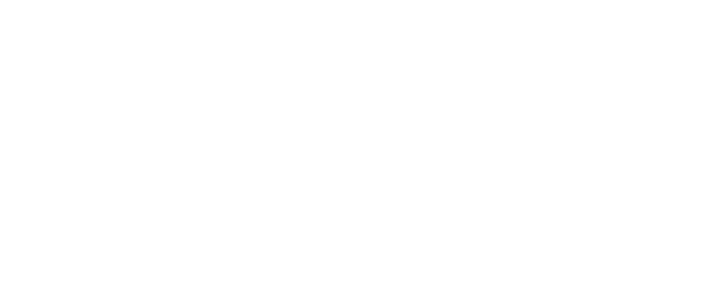
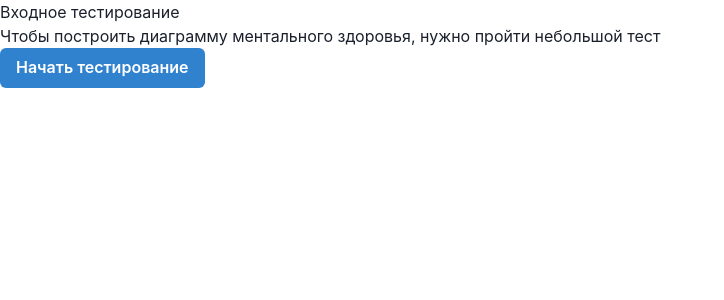
Before and after one commit to totdlinnyy1/mental_health, a React (Vite) app: page / in a window 1280 px wide. Shown: the top 300 px of the page, without its empty margins (0-724 px from the left). Built offline with nearby package versions, Linux system fonts and the light colour scheme.

Commit message:
feat: added button and discription to it

```diff
--- a/src/pages/index.tsx
+++ b/src/pages/index.tsx
@@ -7,7 +7,7 @@
 import Start from './start'
 
 const router = createBrowserRouter(
-  createRoutesFromElements(<Route path='/' element={<Start />} />)
+  createRoutesFromElements(<Route path='/' element={<Start path={'/'} />} />)
 )
 
 export default router
--- a/src/pages/start/index.tsx
+++ b/src/pages/start/index.tsx
@@ -1,8 +1,21 @@
 import {Box} from '@chakra-ui/react'
 import {ComponentType} from 'react'
 
-const Start: ComponentType = () => {
-  return <Box></Box>
+import StartTestButton from '../../share/buttons/start_testing/start_test_button'
+import HeadText from '../../share/head_text/head_text'
+import IPath from '../../share/interfaces/button_path/IPath'
+
+const Start: ComponentType<IPath> = props => {
+  return (
+    <Box>
+      <HeadText />
+      <p>
+        Чтобы построить диаграмму ментального здоровья, нужно пройти небольшой
+        тест
+      </p>
+      <StartTestButton path={props.path} />
+    </Box>
+  )
 }
 
 export default Start
--- /dev/null
+++ b/src/share/buttons/start_testing/start_test_button.tsx
@@ -0,0 +1,14 @@
+import {Button} from '@chakra-ui/react'
+import {ComponentType} from 'react'
+import {Link} from 'react-router-dom'
+
+import IPath from '../../interfaces/button_path/IPath'
+
+const StartTestButton: ComponentType<IPath> = ({path}) => {
+  return (
+    <Link to={path}>
+      <Button colorScheme='blue'>Начать тестирование</Button>
+    </Link>
+  )
+}
+export default StartTestButton
--- /dev/null
+++ b/src/share/head_text/head_text.tsx
@@ -0,0 +1,10 @@
+import {ComponentType} from 'react'
+
+const HeadText: ComponentType = () => {
+  return (
+    <div>
+      <h2>Входное тестирование</h2>
+    </div>
+  )
+}
+export default HeadText
--- /dev/null
+++ b/src/share/interfaces/button_path/IPath.ts
@@ -0,0 +1,3 @@
+export default interface IPath {
+  path: string
+}
--- a/tsconfig.json
+++ b/tsconfig.json
@@ -17,5 +17,5 @@
     "jsx": "react-jsx"
   },
   "include": ["src"],
-  "references": [{ "path": "./tsconfig.node.json" }]
+  "references": [{"path": "./tsconfig.node.json"}]
 }
```
Also changed, not shown: 1 other file (tests, documents, lock files or other folders).
